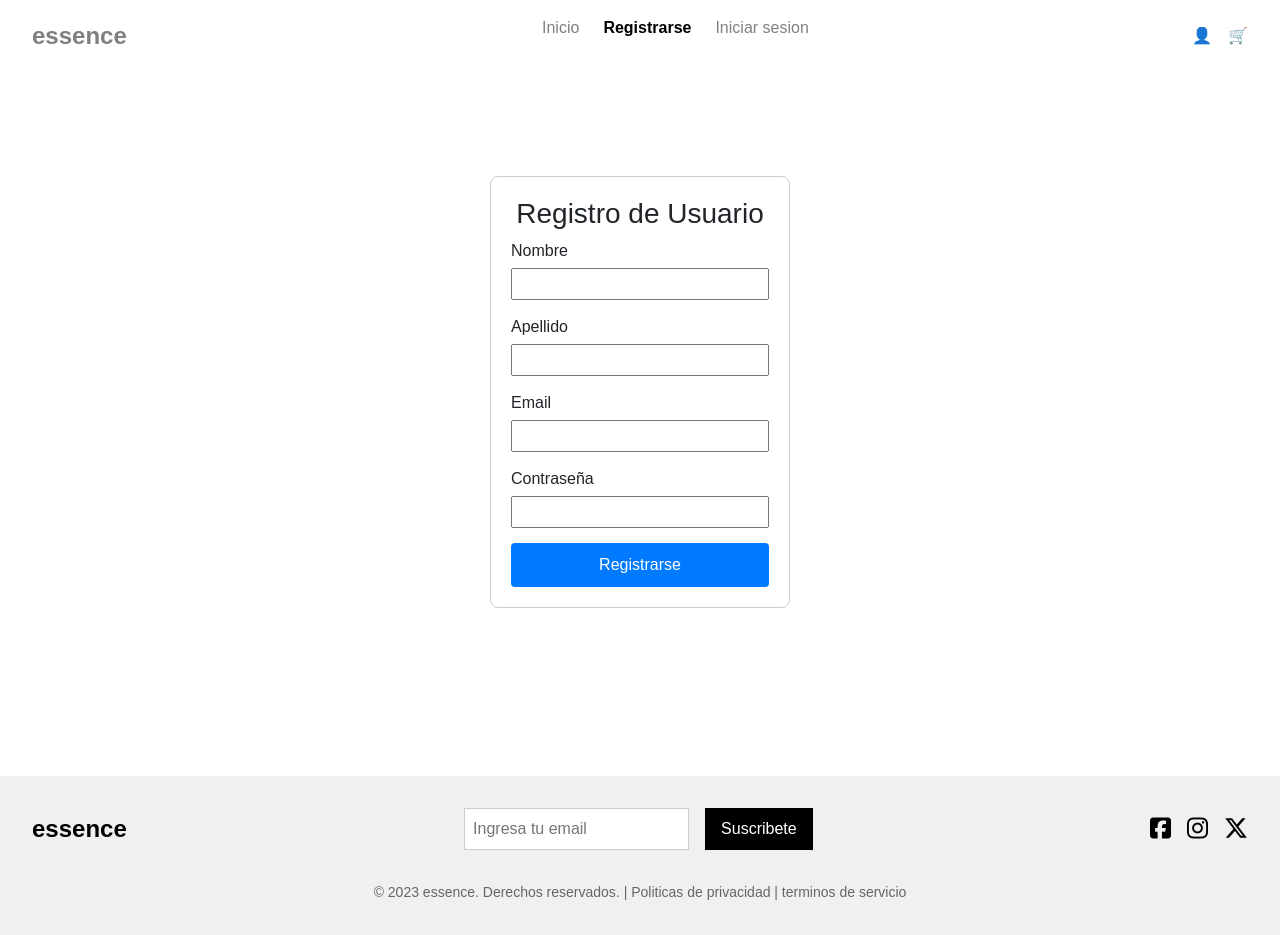
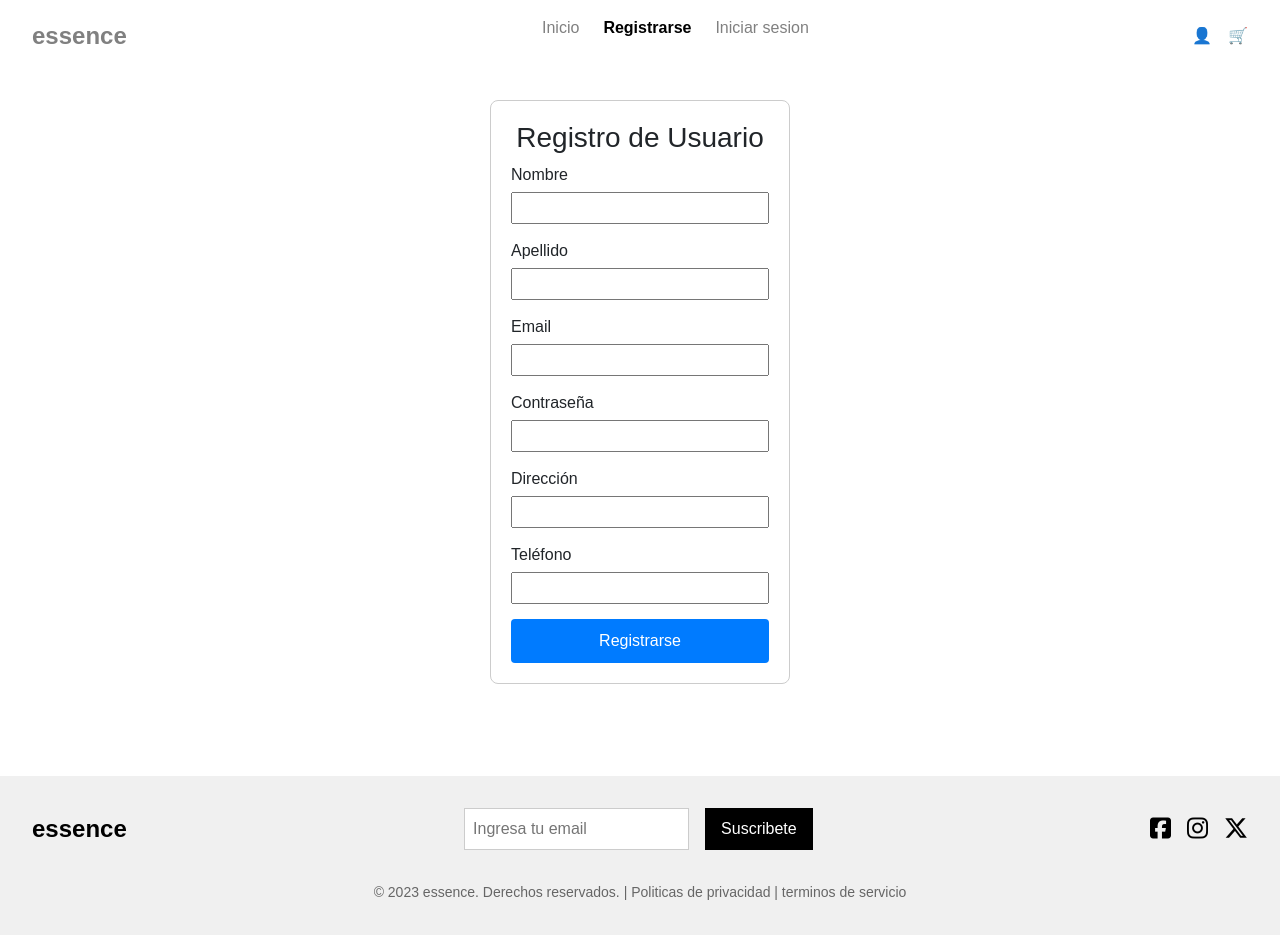
Before and after one commit to illancapan/essencePerfumeria, a React (Vite) app in the folder client/: page /registro in a window 1280 px wide. Built offline with nearby package versions, Linux system fonts and the light colour scheme.

Commit message:
Actualizacion Ruta de Registro de usuario integracion Frontend y BackEnd

```diff
--- /dev/null
+++ b/client/src/components/RegistroUsuario/Mensaje.jsx
@@ -0,0 +1,5 @@
+const Mensaje = ({ mensaje }) => {
+    return mensaje ? <p>{mensaje}</p> : null
+}
+
+export default Mensaje
--- /dev/null
+++ b/client/src/components/RegistroUsuario/RegistroForm.jsx
@@ -0,0 +1,105 @@
+import { useState } from 'react'
+
+const RegistroForm = ({ onSubmit }) => {
+    const [nombre, setNombre] = useState('')
+    const [apellido, setApellido] = useState('')
+    const [email, setEmail] = useState('')
+    const [contrasena, setContrasena] = useState('')
+    const [direccion, setDireccion] = useState('')
+    const [telefono, setTelefono] = useState('')
+
+    const handleSubmit = async (e) => {
+        e.preventDefault()
+        const usuario = {
+            nombre,
+            apellido,
+            email,
+            contrasena,
+            direccion,
+            telefono,
+            rol: 'usuario', // Se puede ajustar según tu lógica
+        }
+
+        try {
+            const response = await fetch('http://localhost:3000/api/register', {
+                method: 'POST',
+                headers: {
+                    'Content-Type': 'application/json',
+                },
+                body: JSON.stringify(usuario),
+            })
+
+            if (!response.ok) {
+                throw new Error('Error en el registro')
+            }
+
+            const data = await response.json()
+            onSubmit(data)
+        } catch (error) {
+            console.error('Error en el registro:', error.message)
+        }
+
+        setNombre('')
+        setApellido('')
+        setEmail('')
+        setContrasena('')
+        setDireccion('')
+        setTelefono('')
+    }
+
+    return (
+        <form onSubmit={handleSubmit}>
+            <div>
+                <label>Nombre</label>
+                <input
+                    type="text"
+                    value={nombre}
+                    onChange={(e) => setNombre(e.target.value)}
+                />
+            </div>
+            <div>
+                <label>Apellido</label>
+                <input
+                    type="text"
+                    value={apellido}
+                    onChange={(e) => setApellido(e.target.value)}
+                />
+            </div>
+            <div>
+                <label>Email</label>
+                <input
+                    type="email"
+                    value={email}
+                    onChange={(e) => setEmail(e.target.value)}
+                />
+            </div>
+            <div>
+                <label>Contraseña</label>
+                <input
+                    type="password"
+                    value={contrasena}
+                    onChange={(e) => setContrasena(e.target.value)}
+                />
+            </div>
+            <div>
+                <label>Dirección</label>
+                <input
+                    type="text"
+                    value={direccion}
+                    onChange={(e) => setDireccion(e.target.value)}
+                />
+            </div>
+            <div>
+                <label>Teléfono</label>
+                <input
+                    type="text"
+                    value={telefono}
+                    onChange={(e) => setTelefono(e.target.value)}
+                />
+            </div>
+            <button type="submit">Registrarse</button>
+        </form>
+    )
+}
+
+export default RegistroForm
--- a/client/src/pages/RegistrodeUsuario/RegistroUsuario.jsx
+++ b/client/src/pages/RegistrodeUsuario/RegistroUsuario.jsx
@@ -1,86 +1,34 @@
 import { useState } from 'react'
 import Header from '../../components/header/Header'
 import Footer from '../../components/footer/Footer'
+import RegistroForm from '../../components/RegistroUsuario/RegistroForm'
+import Mensaje from '../../components/RegistroUsuario/Mensaje'
 import styles from './RegistroUsuario.module.css'
 
 const RegistroUsuario = () => {
-    const [nombre, setNombre] = useState('')
-    const [apellido, setApellido] = useState('')
-    const [email, setEmail] = useState('')
-    const [contrasena, setContrasena] = useState('')
     const [mensaje, setMensaje] = useState('')
 
-    const handleSubmit = (e) => {
-        e.preventDefault()
-
-        const usuario = {
-            nombre,
-            apellido,
-            email,
-            contrasena,
-        }
-
+    const handleRegistro = (usuario) => {
         console.log('Datos del usuario:', usuario)
 
+        // Aquí iría la lógica para conectar con tu backend y registrar el usuario
+
         setMensaje('Registro exitoso')
-
-        setNombre('')
-        setApellido('')
-        setEmail('')
-        setContrasena('')
     }
 
     return (
         <div className={styles.app}>
-            {/* Inicio del Header */}
             <Header />
-            {/* Fin del Header */}
 
             <main className={styles.mainContainer}>
                 <div className={styles.formContainer}>
                     <h3>Registro de Usuario</h3>
-                    <form onSubmit={handleSubmit}>
-                        <div>
-                            <label>Nombre</label>
-                            <input
-                                type='text'
-                                value={nombre}
-                                onChange={(e) => setNombre(e.target.value)}
-                            />
-                        </div>
-                        <div>
-                            <label>Apellido</label>
-                            <input
-                                type='text'
-                                value={apellido}
-                                onChange={(e) => setApellido(e.target.value)}
-                            />
-                        </div>
-                        <div>
-                            <label>Email</label>
-                            <input
-                                type='email'
-                                value={email}
-                                onChange={(e) => setEmail(e.target.value)}
-                            />
-                        </div>
-                        <div>
-                            <label>Contraseña</label>
-                            <input
-                                type='password'
-                                value={contrasena}
-                                onChange={(e) => setContrasena(e.target.value)}
-                            />
-                        </div>
-                        <button type='submit'>Registrarse</button>
-                    </form>
-                    {mensaje && <p className={styles.mensaje}>{mensaje}</p>}
+                    <RegistroForm onSubmit={handleRegistro} />
+                    <Mensaje mensaje={mensaje} />
                 </div>
             </main>
 
-            {/* Inicio del Footer */}
             <Footer />
-            {/* Fin del Footer */}
         </div>
     )
 }
```
Also changed, not shown: 1 other file (tests, documents, lock files or other folders).
